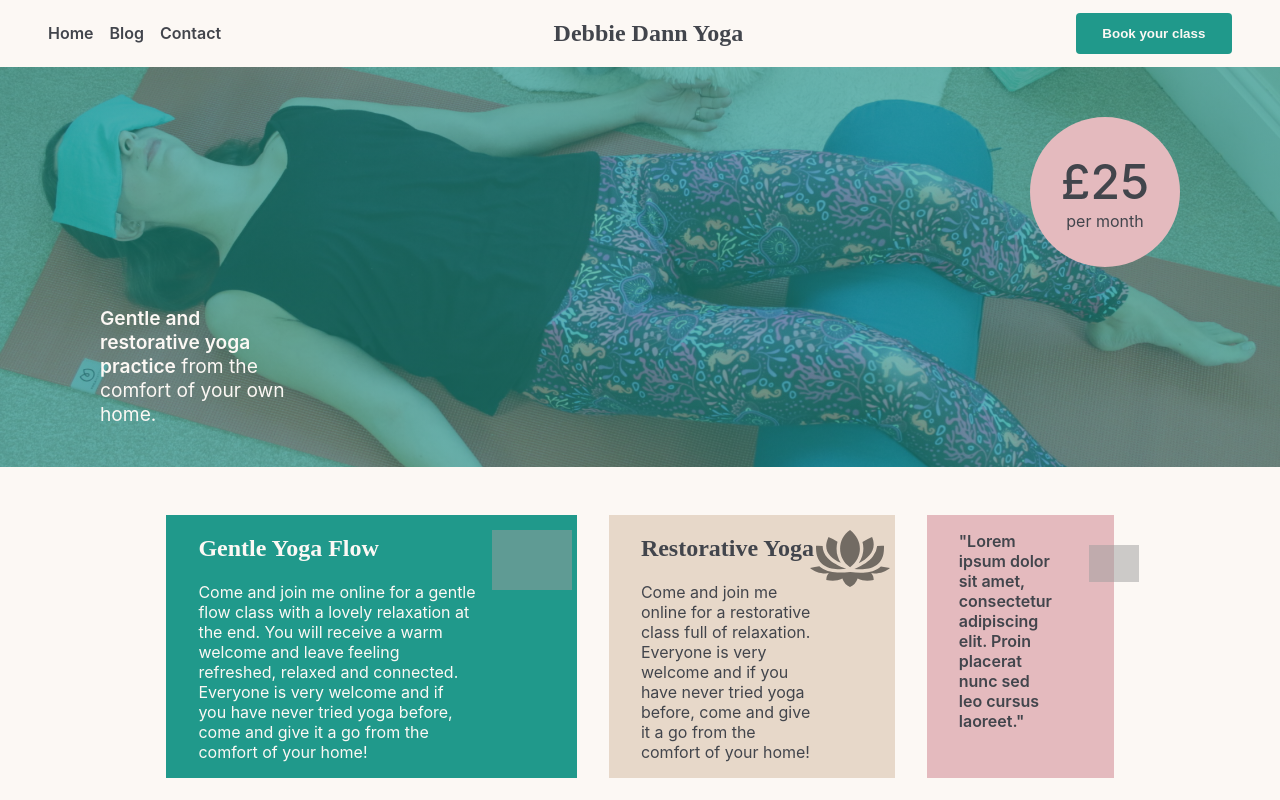
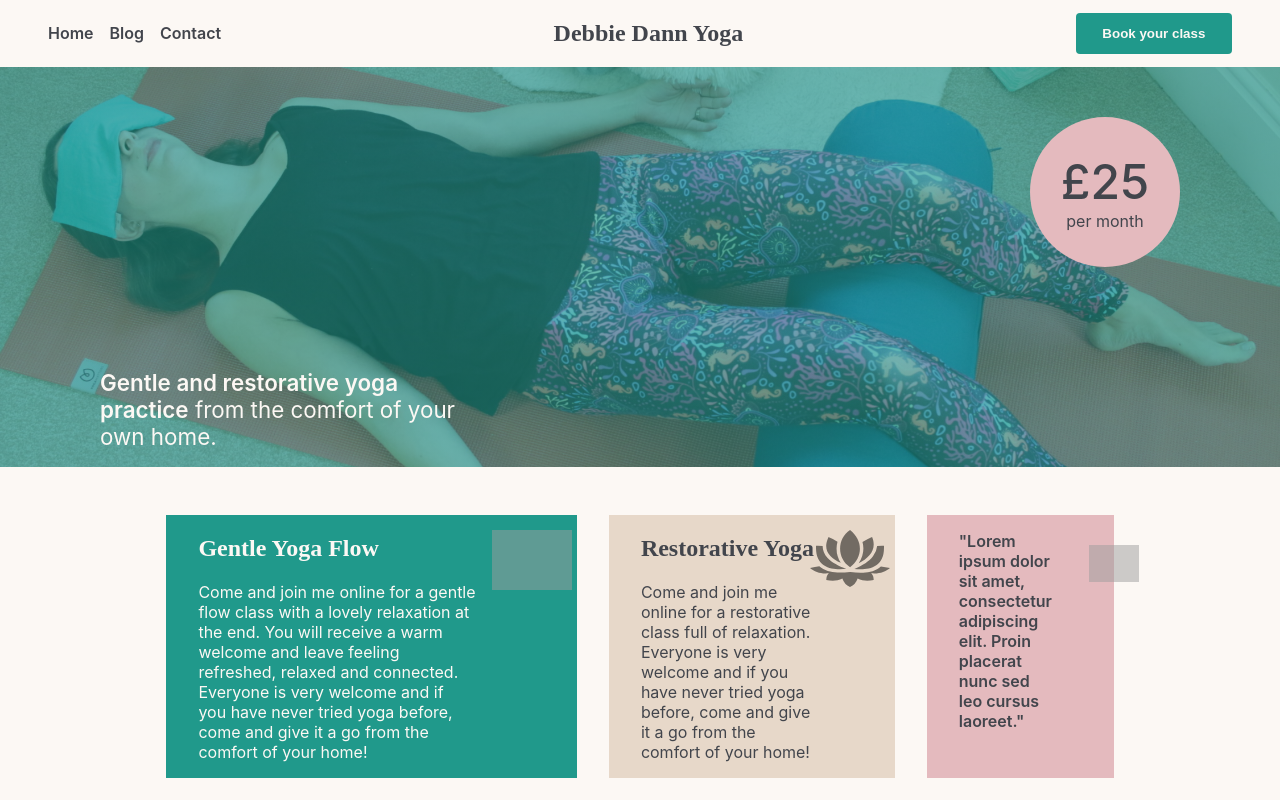
Before and after one commit to hellodeborahuk/yoga-website, a React (Create React App) app: page / in a window 1280 px wide. Shown: the top 800 px of the page. Built offline with nearby package versions, Linux system fonts and the light colour scheme; grey boxes are pictures that could not be loaded; a web font is replaced by a local one.

Commit message:
Added react router v6

```diff
--- a/src/App.css
+++ b/src/App.css
@@ -16,7 +16,7 @@ body {
   min-height: 100vh;
 }
 
-/* TYPOGRAPHY */
+/* ================= TYPOGRAPHY ================= */
 h1,
 h2 {
   font-family: "Italiana", serif;
@@ -28,7 +28,7 @@ h3 {
   margin: 0;
 }
 
-/* NAVIGATION */
+/* ================= NAVIGATION ================= */
 nav {
   display: flex;
   justify-content: space-between;
@@ -62,7 +62,7 @@ button {
   padding: 1em 2em;
 }
 
-/* HERO */
+/* ================= HERO ================= */
 
 .hero {
   height: 400px;
@@ -92,10 +92,10 @@ button {
 }
 
 .hero-copy {
-  width: 15%;
-  font-size: 1.2rem;
+  width: 30%;
+  font-size: 1.4rem;
   position: absolute;
-  top: 220px;
+  top: 280px;
   left: 100px;
   color: var(--pale-cream);
 }
@@ -104,7 +104,7 @@ button {
   font-weight: 600;
 }
 
-/* INFO BOXES */
+/* ================= INFO BOXES ================= */
 
 .info {
   display: flex;
@@ -175,7 +175,7 @@ button {
   width: 50%;
 }
 
-/* MAILING LIST */
+/* ================= MAILING LIST ================= */
 
 .mailing-list-section {
   background-color: var(--caramel);
@@ -197,7 +197,7 @@ input {
   margin-right: 1em;
 }
 
-/* BLOG*/
+/* ================= BLOG ================= */
 
 .latest-blog-title {
   text-align: center;
@@ -220,7 +220,7 @@ input {
   margin: 0 auto;
 }
 
-/* GALLERY */
+/* ================= GALLERY ================= */
 
 .gallery {
   margin: 3em auto;
@@ -236,7 +236,7 @@ input {
   object-fit: cover;
 }
 
-/* FOOTER */
+/* ================= FOOTER ================= */
 
 footer {
   border-top: 1px solid var(--soft-pink);
--- a/src/App.js
+++ b/src/App.js
@@ -1,10 +1,6 @@
 import './App.css';
-import Hero from "./components/Hero"
-import Info from "./components/Info"
-import ClassInfo from "./components/ClassInfo"
-import MailingList from "./components/MailingList"
-import LatestBlog from "./components/LatestBlog"
-import Gallery from "./components/Gallery"
+import { Link } from "react-router-dom";
+import Home from "./components/Home"
 import { FaFacebookSquare, FaInstagram } from "react-icons/fa";
 
 
@@ -13,21 +9,16 @@ function App() {
     <div className="App">
       <nav>
         <div className="left-nav">
-          <a href="/">Home</a>
-          <a href="/">Blog</a>
-          <a href="/">Contact</a>
+          <Link to="/">Home</Link>
+          <Link to="/bloglist">Blog</Link>
+          <Link to="/contact">Contact</Link>
         </div>
         <h1>Debbie Dann Yoga</h1>
         <div className="right-nav">
           <button>Book your class</button>
         </div>
       </nav>
-      <Hero />
-      <Info />
-      <ClassInfo />
-      <MailingList />
-      <LatestBlog />
-      <Gallery />
+      <Home />
       <footer>
         <div>
           <p>
--- /dev/null
+++ b/src/components/BlogList.jsx
@@ -0,0 +1,7 @@
+export default function BlogList() {
+    return (
+        <div>
+            <p>Hello world</p>
+        </div>
+    )
+}
--- /dev/null
+++ b/src/components/Home.js
@@ -0,0 +1,19 @@
+import Hero from "./Hero";
+import Info from "./Info";
+import ClassInfo from "./ClassInfo";
+import MailingList from "./MailingList";
+import LatestBlog from "./LatestBlog";
+import Gallery from "./Gallery";
+
+export default function Home() {
+  return (
+    <>
+      <Hero />
+      <Info />
+      <ClassInfo />
+      <MailingList />
+      <LatestBlog />
+      <Gallery />
+    </>
+  );
+}
--- a/src/index.js
+++ b/src/index.js
@@ -1,14 +1,20 @@
-import React from 'react';
-import ReactDOM from 'react-dom';
-import './index.css';
-import App from './App';
-import reportWebVitals from './reportWebVitals';
+import React from "react";
+import { render } from "react-dom";
+import { BrowserRouter, Routes, Route } from "react-router-dom";
+import "./index.css";
+import App from "./App";
+import BlogList from "./components/BlogList"
+import reportWebVitals from "./reportWebVitals";
 
-ReactDOM.render(
-  <React.StrictMode>
-    <App />
-  </React.StrictMode>,
-  document.getElementById('root')
+render(
+  <BrowserRouter>
+    <Routes>
+      <Route path="/" element={<App />} />
+      <Route path="bloglist" element={<BlogList />} />
+    </Routes>
+  </BrowserRouter>,
+
+  document.getElementById("root")
 );
 
 // If you want to start measuring performance in your app, pass a function
```
Also changed, not shown: src/components/BlogList.js (deleted).
